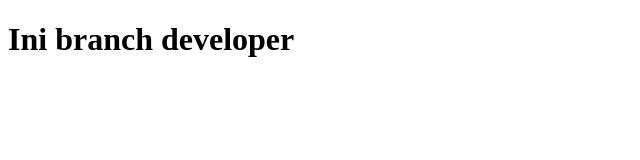
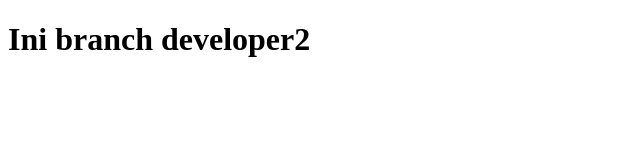
Before and after one commit to nuruslaily/pelatihan, a plain HTML site: page index.html in a window 1280 px wide. Shown: the full height of the page, 0-640 px from the left. Drawn offline with Linux system fonts and the light colour scheme.

Commit message:
Update index.html

```diff
--- a/index.html
+++ b/index.html
@@ -7,6 +7,6 @@
     <title>Document</title>
   </head>
   <body>
-    <h1>Ini branch developer</h1>
+    <h1>Ini branch developer2</h1>
   </body>
 </html>
```
